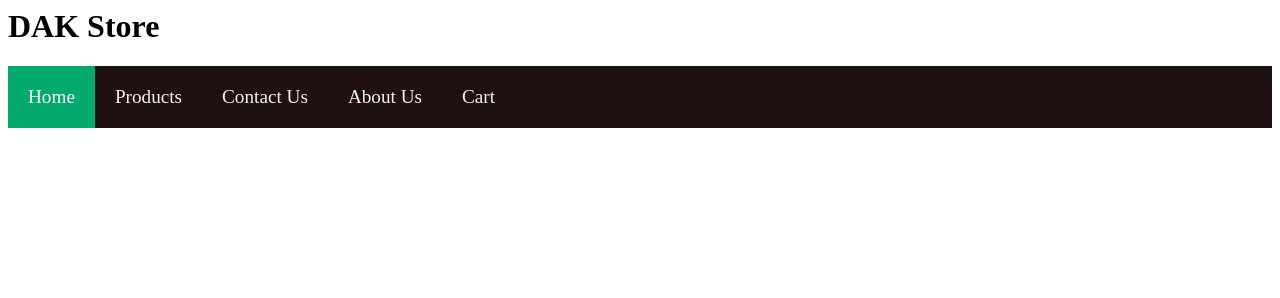
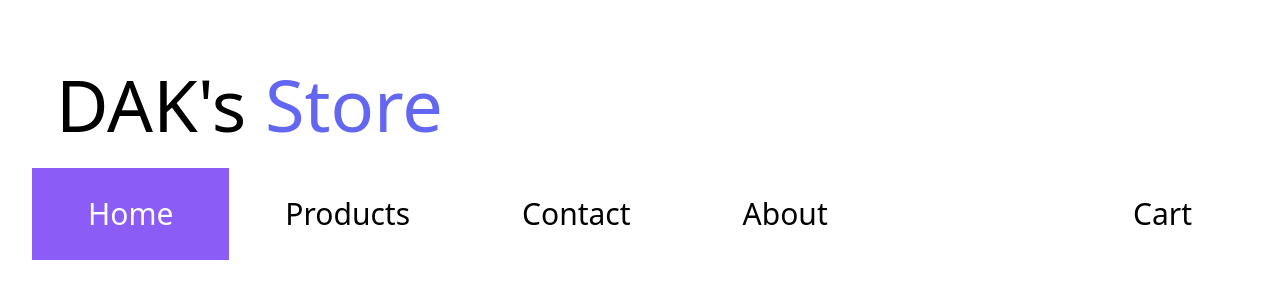
Before and after one commit to Ashok-Kumar-dharanikota/Web-Application, a website: page index.html in a window 1280 px wide. Drawn offline with Linux system fonts and the light colour scheme.

Commit message:
third commit

```diff
--- a/index.html
+++ b/index.html
@@ -3,19 +3,28 @@
     <meta charset="UTF-8">
     <meta http-equiv="X-UA-Compatible" content="IE=edge">
     <meta name="viewport" content="width=device-width, initial-scale=1.0">
-    <link rel="stylesheet" href="styles.css">
+    <link rel="stylesheet" href="./dist/output.css">
     <title>E-Commerce Website</title>
 </head>
-<body>
-    <h1>DAK Store</h1>
+<body class="bg-white">
 
-    <div class="TopNavigationBar">
-        <a class="Active" href="Home">Home</a>
-        <a href="Products">Products</a>
-        <a href="Contact Us">Contact Us</a>
-        <a href="About Us">About Us</a>
-        <a href="Cart">Cart</a>
+<div class="px-8 py-10">
+
+    <h1 class="mt-7 px-6 text-7xl">DAK's <span class="text-indigo-500 ">Store</span></h1>
+
+    <div class="overflow-hidden mt-7">
+
+        <a class="bg-violet-500 hover:bg-violet-600 active:bg-violet-700  float-left text-center px-14 py-7 text-3xl text-white " href="Home">Home</a>
+        <a class="hover:bg-gray-200 float-left text-center px-14 py-7 text-3xl" href="Products">Products</a>
+        <a class="hover:bg-gray-200 float-left text-center px-14 py-7 text-3xl" href="Contact">Contact</a>
+        <a class="hover:bg-gray-200 float-left text-center px-14 py-7 text-3xl" href="About">About</a>
+        <a class="hover:bg-gray-200 float-right text-center px-14 py-7 text-3xl" href="Cart">Cart</a>
+
     </div>
+
+
+</div>
+
 
 </body>
 </html>
--- /dev/null
+++ b/src/input.css
@@ -0,0 +1,3 @@
+@tailwind base;
+@tailwind components;
+@tailwind utilities;
--- /dev/null
+++ b/tailwind.config.js
@@ -0,0 +1,8 @@
+/** @type {import('tailwindcss').Config} */
+module.exports = {
+  content: ["./index.html"],
+  theme: {
+    extend: {},
+  },
+  plugins: [],
+}
```
Also changed, not shown: package.json (added, +14 -0 lines), dist/output.css (added), img/myimage.jpg (added), 1 other file.
